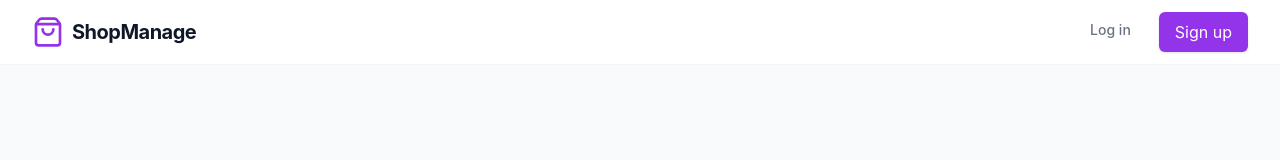
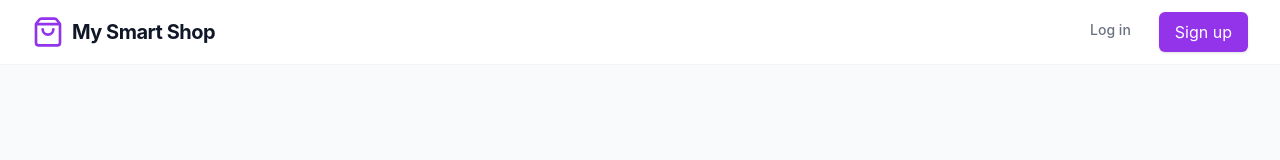
Before and after one commit to Prit-Vadodaria/Smart-Shop-Management-System, a React (Vite) app in the folder frontend/: page /login in a window 1280 px wide. Shown: the top 160 px of the page. Built offline with nearby package versions, Linux system fonts and the light colour scheme.

Commit message:
feat: Add dynamic shop name from environment variable to Navbar

```diff
--- a/frontend/src/components/Navbar.jsx
+++ b/frontend/src/components/Navbar.jsx
@@ -52,7 +52,7 @@ const Navbar = () => {
           <div className="flex">
             <div className="flex-shrink-0 flex items-center cursor-pointer" onClick={() => navigate('/')}>
               <ShoppingBag className="h-8 w-8 text-primary-600" />
-              <span className="ml-2 font-bold text-xl text-gray-900 tracking-tight">ShopManage</span>
+              <span className="ml-2 font-bold text-xl text-gray-900 tracking-tight">{import.meta.env.VITE_SHOP_NAME || 'Smart Shop'}</span>
             </div>
 
             {user && (
```
Also changed, not shown: 1 other file (tests, documents, lock files or other folders).
